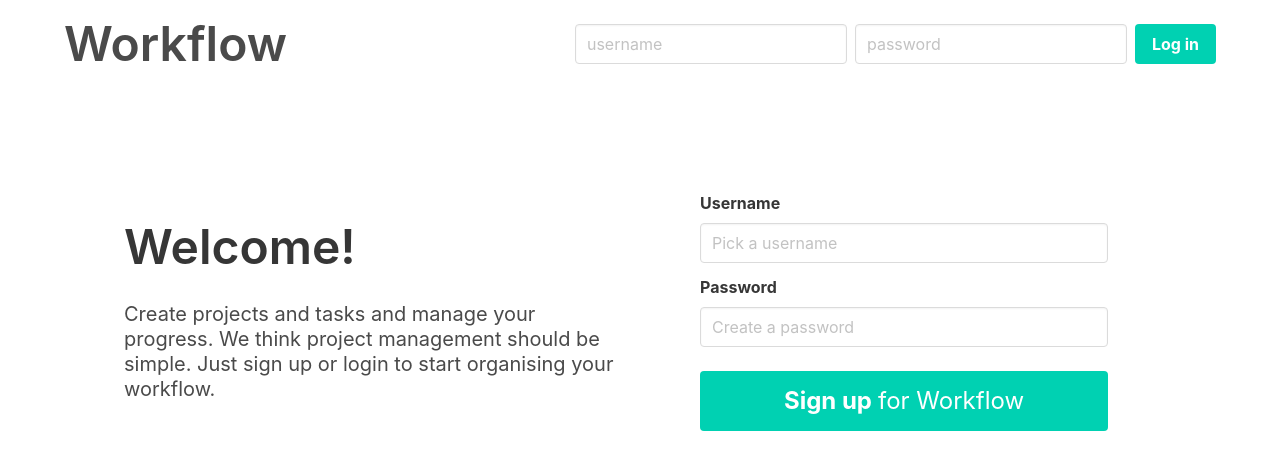
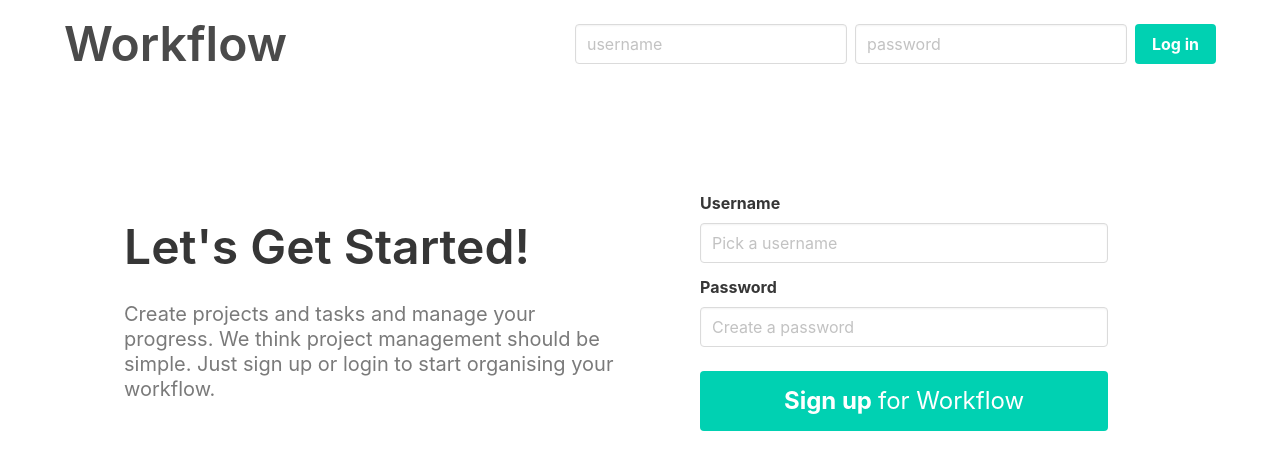
Before and after one commit to dencoseca/workflow, a React (Create React App) app: page / in a window 1280 px wide. Shown: the top 470 px of the page. Built offline with nearby package versions, Linux system fonts and the light colour scheme.

Commit message:
style Welcome component

```diff
--- a/src/components/Welcome.js
+++ b/src/components/Welcome.js
@@ -48,8 +48,8 @@ function Welcome() {
     <Page title="Welcome">
       <div className="welcome--main-container mt-6 mx-6 columns">
         <div className="welcome--sub-container column is-one-half">
-          <h1 className="title is-1 mb-6">Welcome!</h1>
-          <p className="subtitle">
+          <h1 className="title is-1 mb-6">Let's Get Started!</h1>
+          <p className="subtitle has-text-grey">
             Create projects and tasks and manage your progress. We think project management should be simple. Just sign up or login to start
             organising your workflow.
           </p>
```
